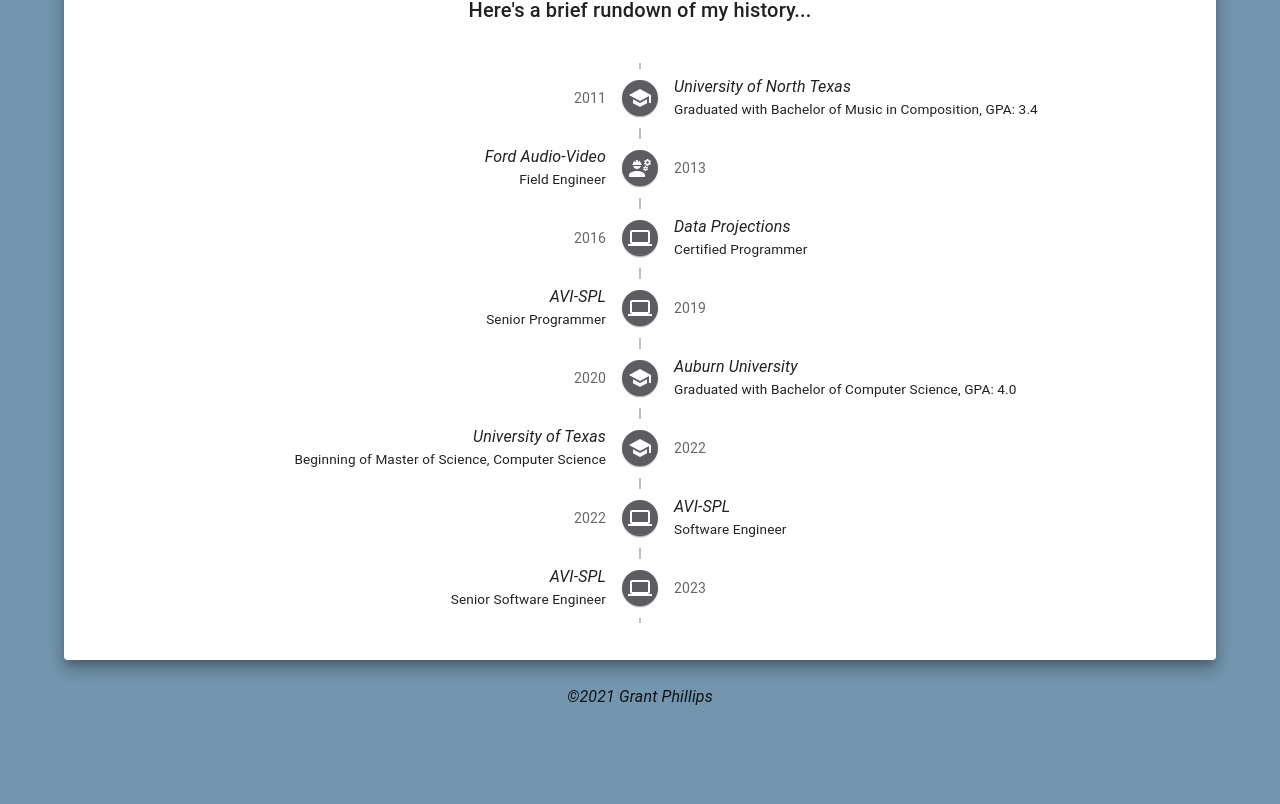
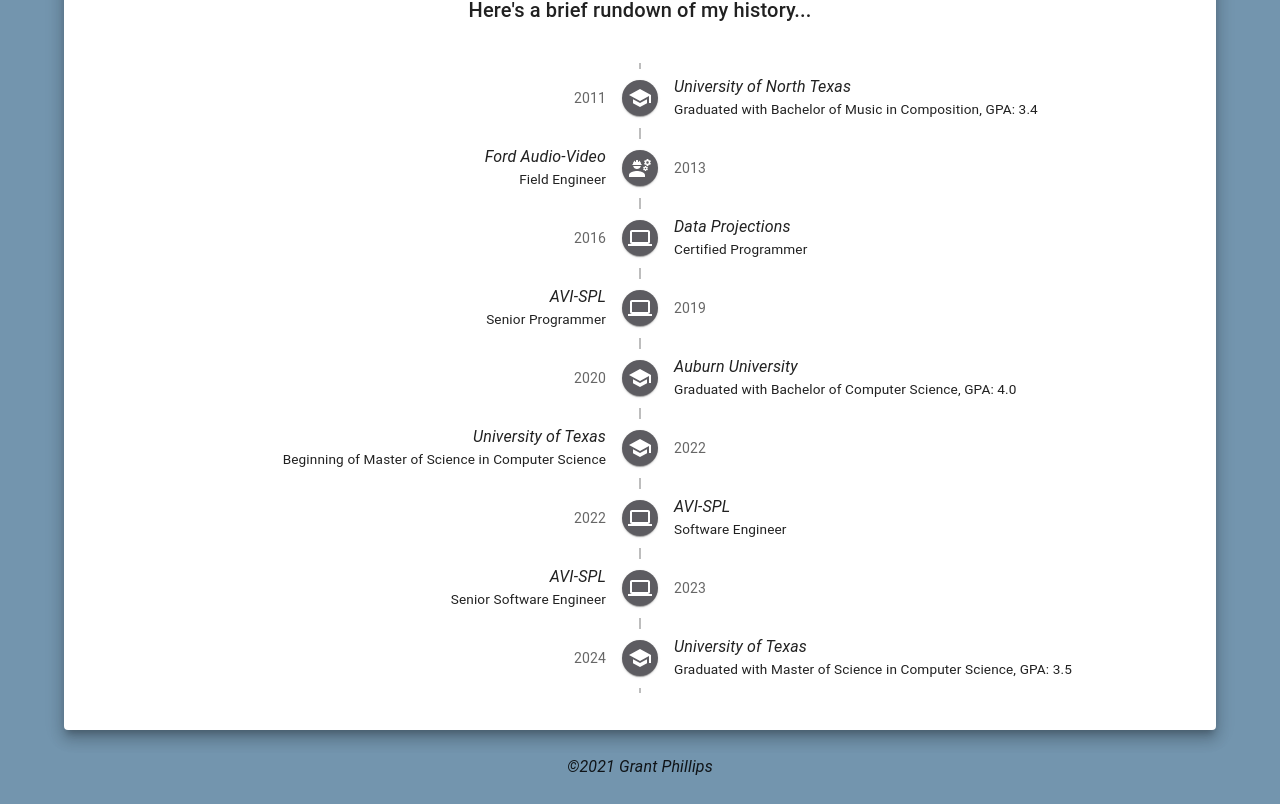
Before and after one commit to GCPhillips/Personal-Website, a React (Create React App) app: page / in a window 1280 px wide. Shown: the part 1056-1860 px from the top of the page. Before the commit the page ends 1790 px from the top, so only its background shows below. Built offline with nearby package versions, Linux system fonts and the light colour scheme.

Commit message:
added UT info

```diff
--- a/src/components/PersonalTimeline.js
+++ b/src/components/PersonalTimeline.js
@@ -37,7 +37,7 @@
     },
     {
         header: "University of Texas",
-        content: "Beginning of Master of Science, Computer Science",
+        content: "Beginning of Master of Science in Computer Science",
         year: "2022",
         icon: <School />
     },
@@ -52,6 +52,12 @@
         content: "Senior Software Engineer",
         year: "2023",
         icon: <Laptop />
+    },
+    {
+        header: "University of Texas",
+        content: "Graduated with Master of Science in Computer Science, GPA: 3.5",
+        year: "2024",
+        icon: <School />
     }
 ]
 
```
